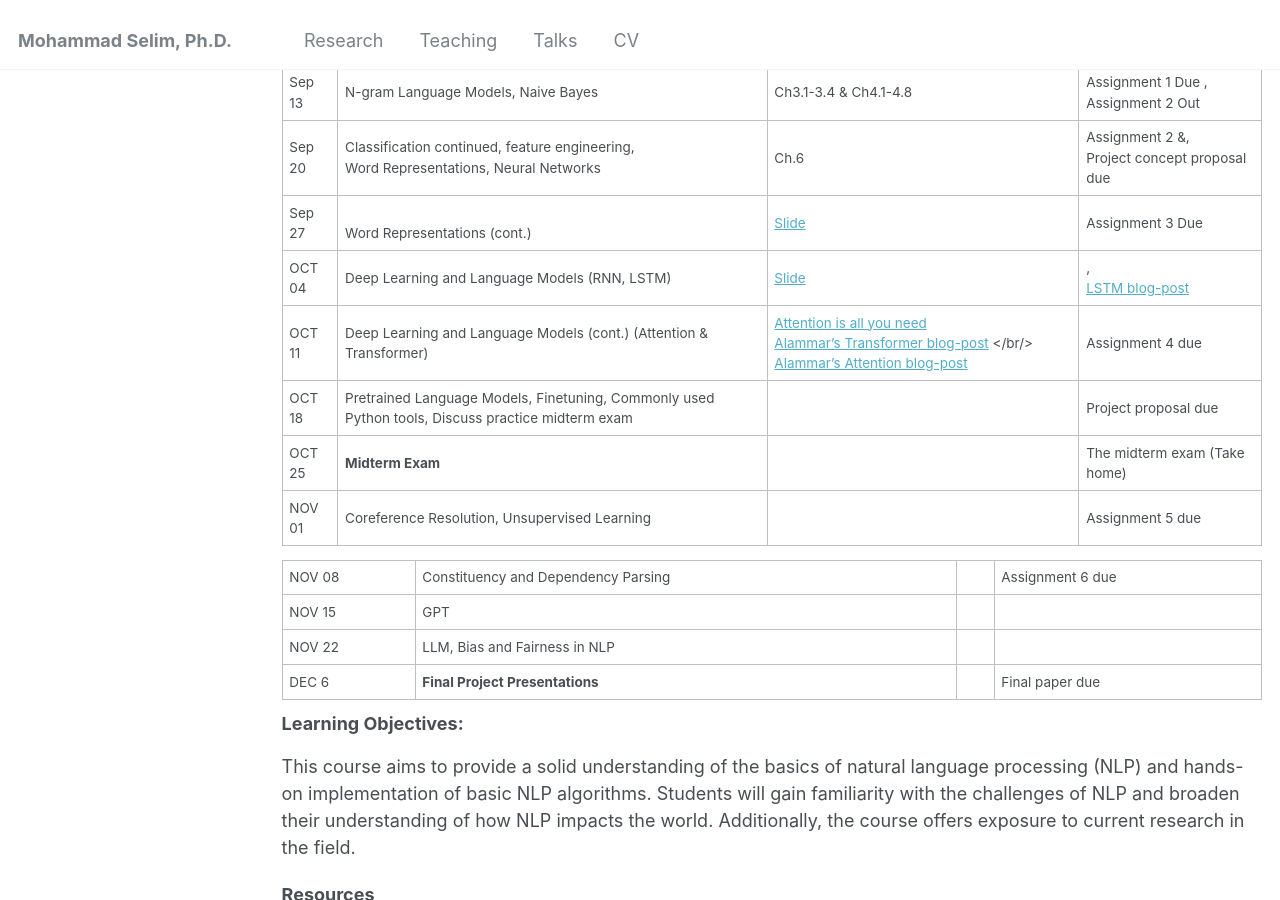
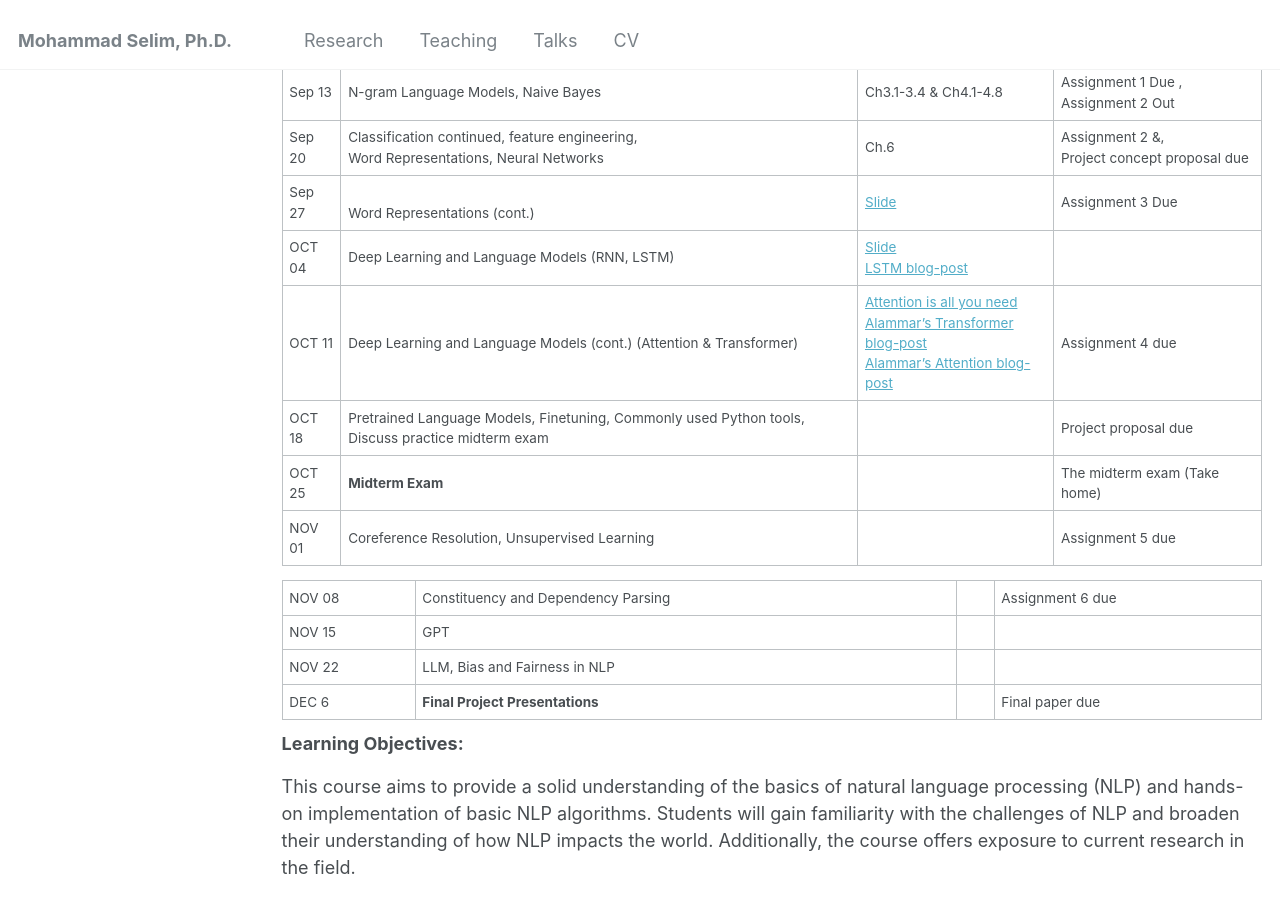
Before and after one commit to selimmd/selimmd.github.io, a Jekyll site: the page built from _teaching/nlp2024.md, in a window 1280 px wide and 900 px high, scrolled down 582 px. Built offline with Jekyll 4.4.1, drawn with Linux system fonts in a browser that asks for light colours.

Commit message:
Update nlp2024.md

```diff
--- a/_teaching/nlp2024.md
+++ b/_teaching/nlp2024.md
@@ -38,8 +38,8 @@ h2, h3, h4, h5, h6 {margin: 0;}
 | Sep 13  | N-gram Language Models, Naive Bayes                                                              | Ch3.1-3.4 & Ch4.1-4.8| Assignment 1 Due , Assignment 2 Out|
 | Sep 20  | Classification continued, feature engineering, <br/> Word Representations, Neural Networks | Ch.6 |   Assignment 2 &, <br/> Project concept proposal due|
 | Sep 27  | <br/> Word Representations (cont.) | [Slide](https://docs.google.com/presentation/d/1QuoOQXcAF812_ZI59ehgF9BzCVvIFK5w/edit?usp=sharing&ouid=115579883578265764099&rtpof=true&sd=true) | Assignment 3 Due|
-| OCT 04  | Deep Learning and Language Models  (RNN, LSTM)                                                         | [Slide](https://docs.google.com/presentation/d/1eyMPVrKNwTYC1Xdpw6x2O17YzDbj73JX/edit?usp=sharing&ouid=115579883578265764099&rtpof=true&sd=true)| , <br/> [LSTM blog-post](https://colah.github.io/posts/2015-08-Understanding-LSTMs/)   |
-| OCT 11  | Deep Learning and Language Models (cont.)  (Attention & Transformer)                                               | [Attention is all you need](https://arxiv.org/pdf/1706.03762) <br/> [Alammar's Transformer blog-post]([https://colah.github.io/posts/2015-08-Understanding-LSTMs/](https://jalammar.github.io/illustrated-transformer/))  </br/>  [Alammar's Attention blog-post](https://jalammar.github.io/visualizing-neural-machine-translation-mechanics-of-seq2seq-models-with-attention/)  | Assignment 4 due |
+| OCT 04  | Deep Learning and Language Models  (RNN, LSTM)                                                         | [Slide](https://docs.google.com/presentation/d/1eyMPVrKNwTYC1Xdpw6x2O17YzDbj73JX/edit?usp=sharing&ouid=115579883578265764099&rtpof=true&sd=true) <br/> [LSTM blog-post](https://colah.github.io/posts/2015-08-Understanding-LSTMs/)   | |
+| OCT 11  | Deep Learning and Language Models (cont.)  (Attention & Transformer)                                               | [Attention is all you need](https://arxiv.org/pdf/1706.03762) <br/> [Alammar's Transformer blog-post]([https://colah.github.io/posts/2015-08-Understanding-LSTMs/](https://jalammar.github.io/illustrated-transformer/))  <br/>  [Alammar's Attention blog-post](https://jalammar.github.io/visualizing-neural-machine-translation-mechanics-of-seq2seq-models-with-attention/)  | Assignment 4 due |
 | OCT 18 |  Pretrained Language Models, Finetuning, Commonly used Python tools, Discuss practice midterm exam  | | Project proposal due |
 | OCT 25 | **Midterm Exam** |  | The midterm exam (Take home) |
 | NOV 01 | Coreference Resolution, Unsupervised Learning  | |  Assignment 5 due|
```
